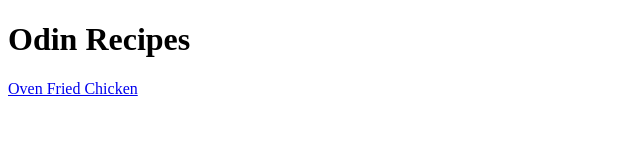
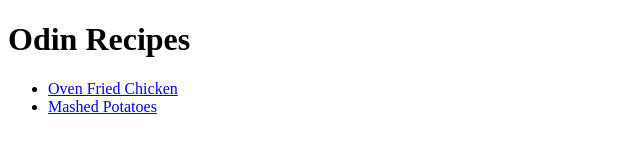
Before and after one commit to rileydonat/odin-recipes, a plain HTML site: page index.html in a window 1280 px wide. Shown: the whole page, without its empty margins (0-640 px from the left). Drawn offline with Linux system fonts and the light colour scheme.

Commit message:
Link potatoe recipe in new list
Used chicken recipe framework for potatoe recipe and changed the photo,
heading and recipe. Created list for anchored links to both recipes.

```diff
--- a/index.html
+++ b/index.html
@@ -8,7 +8,10 @@
 
     <body>
         <h1>Odin Recipes</h1>
-        <a href="recipes/chicken.html">Oven Fried Chicken</a>
+        <ul>
+            <li><a href="recipes/chicken.html">Oven Fried Chicken</a></li>
+            <li><a href="recipes/mashedspuds.html">Mashed Potatoes</a></li>
+        </ul>
     </body>
 
 </html>
```
Also changed, not shown: images/mashedspuds.jpeg (added).
